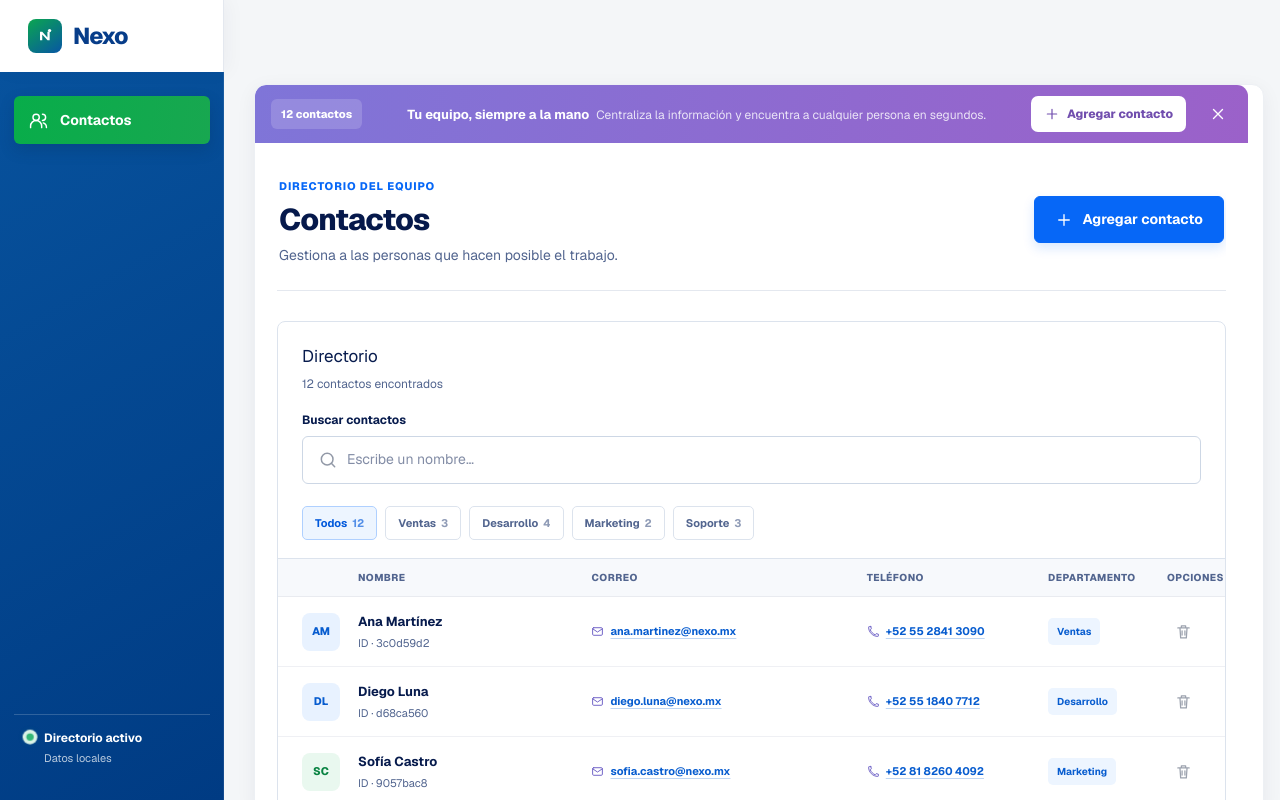
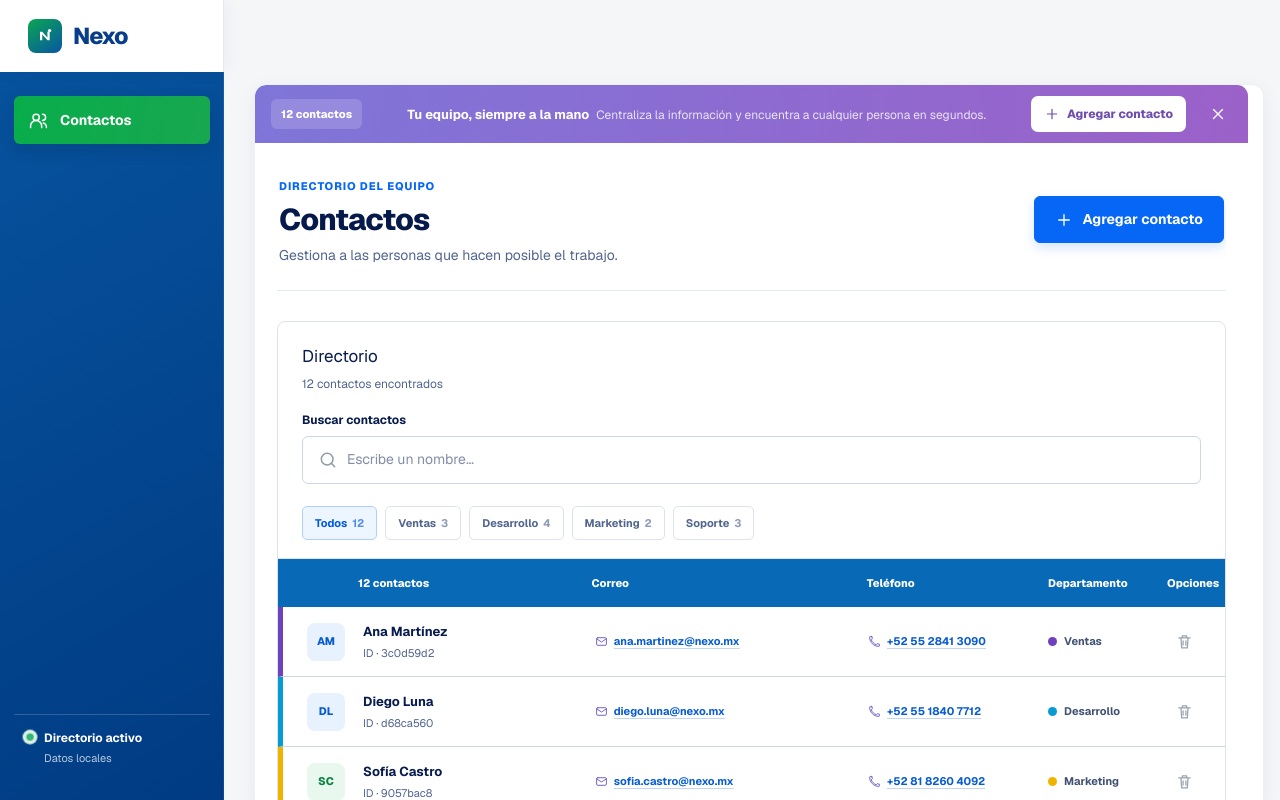
Before and after one commit to moncadayunuen/test_geest_app, a Next.js app: page / in a window 1280 px wide. Built offline with nearby package versions, Linux system fonts and the light colour scheme; no server answers.

Commit message:
Refine contact table visual hierarchy

```diff
--- a/components/contact-list/contact-list.scss
+++ b/components/contact-list/contact-list.scss
@@ -1 +1,58 @@
-.contact-list { display: grid; }
+.contact-list {
+  display: grid;
+
+  .contact-table-head {
+    min-height: 48px;
+    padding-block: 0;
+    border-bottom: 0;
+    background: #0869b7;
+    color: #fff;
+    font-size: 11px;
+    font-weight: 750;
+    letter-spacing: 0;
+    text-transform: none;
+  }
+
+  .contact-row {
+    min-height: 66px;
+    border-left: 5px solid #0c9d9a;
+    border-bottom-color: #cfd8e4;
+  }
+
+  .contact-row[data-department='Ventas'] { border-left-color: #7041bd; }
+  .contact-row[data-department='Desarrollo'] { border-left-color: #079bd4; }
+  .contact-row[data-department='Marketing'] { border-left-color: #f0b400; }
+  .contact-row[data-department='Soporte'] { border-left-color: #0c9d9a; }
+
+  .contact-row:hover { background: #f4f9ff; }
+
+  .department-tag {
+    display: inline-flex;
+    align-items: center;
+    gap: 7px;
+    padding: 0;
+    background: transparent;
+    color: #405273;
+    font-size: 11px;
+  }
+
+  .department-tag::before {
+    width: 9px;
+    height: 9px;
+    border-radius: 50%;
+    background: #0c9d9a;
+    content: '';
+  }
+
+  .contact-row[data-department='Ventas'] .department-tag::before { background: #7041bd; }
+  .contact-row[data-department='Desarrollo'] .department-tag::before { background: #079bd4; }
+  .contact-row[data-department='Marketing'] .department-tag::before { background: #f0b400; }
+  .contact-row[data-department='Soporte'] .department-tag::before { background: #0c9d9a; }
+}
+
+@media (max-width: 640px) {
+  .contact-list {
+    .contact-row { min-height: 70px; border-left-width: 4px; }
+    .contact-row.expanded > .department-tag { display: inline-flex !important; }
+  }
+}
--- a/components/contact-list/contact-list.tsx
+++ b/components/contact-list/contact-list.tsx
@@ -10,8 +10,8 @@ type Props = { contacts: Contact[]; onDelete: (contact: Contact) => void };
 
 export function ContactList({ contacts, onDelete }: Props) {
   const [expandedId, setExpandedId] = useState<string | null>(null);
-  return <div className="contact-list"><div className="contact-table-head" aria-hidden="true"><span /><span>Nombre</span><span className="head-email">Correo</span><span className="head-phone">Teléfono</span><span>Departamento</span><span>Opciones</span></div>{contacts.map((contact, index) => {
+  return <div className="contact-list"><div className="contact-table-head" aria-hidden="true"><span /><span>{contacts.length} {contacts.length === 1 ? 'contacto' : 'contactos'}</span><span className="head-email">Correo</span><span className="head-phone">Teléfono</span><span>Departamento</span><span>Opciones</span></div>{contacts.map((contact, index) => {
     const expanded = expandedId === contact.id;
-    return <article className={`contact-row ${expanded ? 'expanded' : ''}`} key={contact.id}><span className={`avatar tone-${index % 4}`}>{getInitials(contact.name)}</span><div className="contact-person"><strong>{contact.name}</strong><span>ID · {contact.id.slice(0, 8)}</span></div><a href={`mailto:${contact.email}`}><Icon name="mail" size={13} />{contact.email}</a><a className="phone-link" href={contact.phone ? `tel:${contact.phone}` : undefined} aria-label={contact.phone ? `Llamar a ${contact.name}` : 'Sin teléfono'}><Icon name="phone" size={13} />{contact.phone || 'Sin teléfono'}</a><span className="department-tag">{contact.department}</span><div className="row-actions"><button className="expand-button" type="button" aria-expanded={expanded} aria-label={`${expanded ? 'Ocultar' : 'Mostrar'} información de ${contact.name}`} onClick={() => setExpandedId(expanded ? null : contact.id)}><Icon name="chevron-down" /></button><button className="delete-button" type="button" onClick={() => onDelete(contact)} aria-label={`Eliminar a ${contact.name}`}><Icon name="trash" size={17} /></button></div></article>;
+    return <article className={`contact-row ${expanded ? 'expanded' : ''}`} data-department={contact.department} key={contact.id}><span className={`avatar tone-${index % 4}`}>{getInitials(contact.name)}</span><div className="contact-person"><strong>{contact.name}</strong><span>ID · {contact.id.slice(0, 8)}</span></div><a href={`mailto:${contact.email}`}><Icon name="mail" size={13} />{contact.email}</a><a className="phone-link" href={contact.phone ? `tel:${contact.phone}` : undefined} aria-label={contact.phone ? `Llamar a ${contact.name}` : 'Sin teléfono'}><Icon name="phone" size={13} />{contact.phone || 'Sin teléfono'}</a><span className="department-tag">{contact.department}</span><div className="row-actions"><button className="expand-button" type="button" aria-expanded={expanded} aria-label={`${expanded ? 'Ocultar' : 'Mostrar'} información de ${contact.name}`} onClick={() => setExpandedId(expanded ? null : contact.id)}><Icon name="chevron-down" /></button><button className="delete-button" type="button" onClick={() => onDelete(contact)} aria-label={`Eliminar a ${contact.name}`}><Icon name="trash" size={17} /></button></div></article>;
   })}</div>;
 }
```
